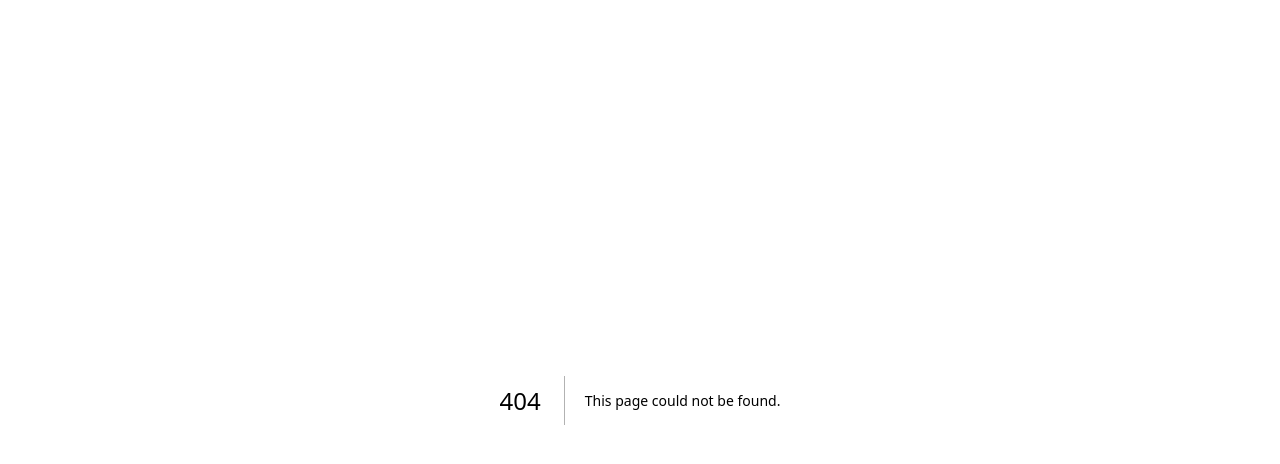
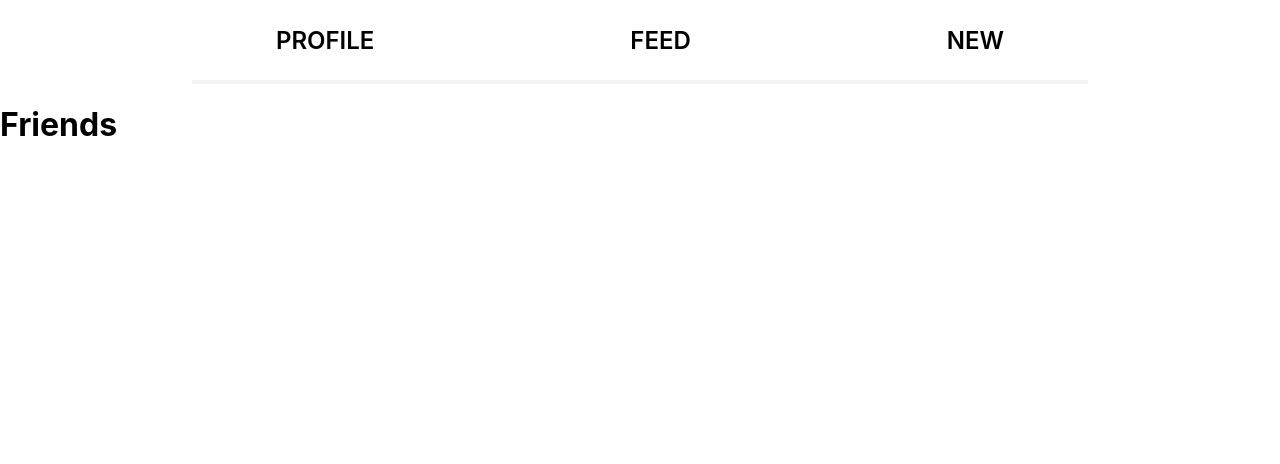
Before and after one commit to NicholasOrth/foodhub, a Next.js app in the folder frontend/: page /friends in a window 1280 px wide. Before the commit this address had no page. Shown: the top 464 px of the page. Built offline with nearby package versions, Linux system fonts and the light colour scheme.

Commit message:
updated the navbar, added blank friends page.

```diff
--- a/frontend/components/ProfileView.tsx
+++ b/frontend/components/ProfileView.tsx
@@ -15,7 +15,7 @@ export default function ProfileView(
         <div className={styles.container}>
             <div className={styles.card}>
                 <div className={styles.imageContainer}>
-                    <Image src="https://i.imgur.com/3X4X1YQ.png" alt="profile" width={300} height={300}/>
+                    <Image src="http://localhost:7100/images/test.jpg" alt="profile" width={300} height={300}/>
                 </div>
 
                 <div className={styles.infoContainer}>
--- /dev/null
+++ b/frontend/src/pages/friends/index.tsx
@@ -0,0 +1,10 @@
+import Navbar from "../../../components/Navbar";
+
+export default function FriendsPage(props: any) {
+    return (
+        <>
+            <Navbar />
+            <h1>Friends</h1>
+        </>
+    )
+}
```
